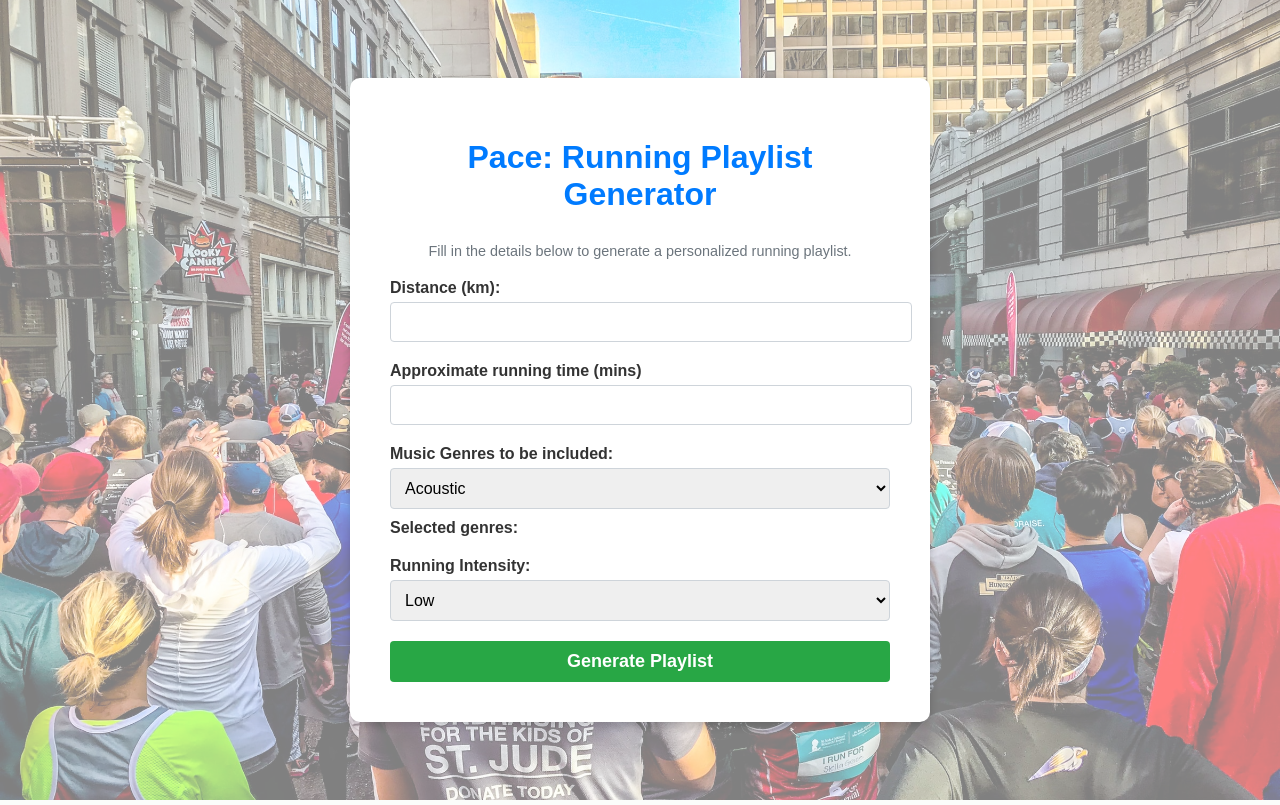
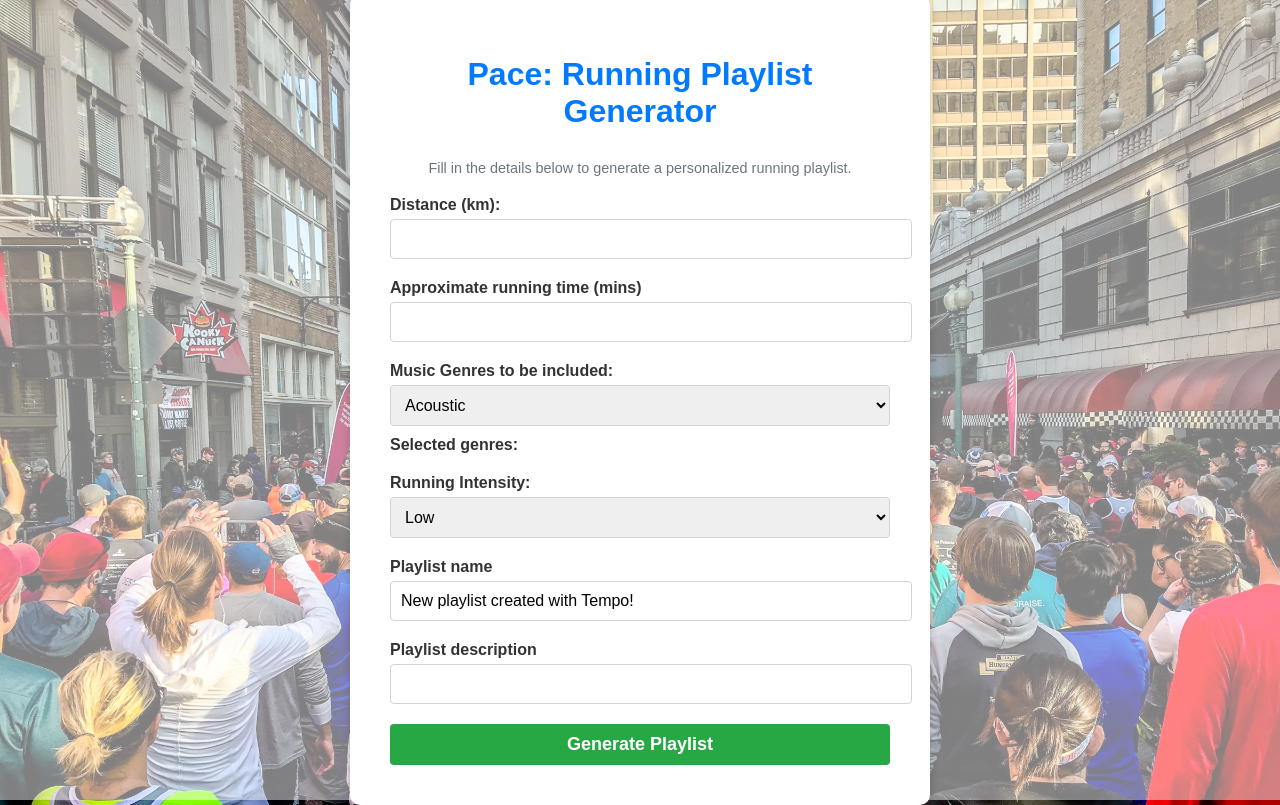
Before and after one commit to SSE-CW-Team/SSE-CW-Group-Project, a Flask app: page / in a window 1280 px wide. Run offline with Flask 3, Linux system fonts and the light colour scheme.

Commit message:
Build: playlist now has custom name and description

```diff
--- a/api/app.py
+++ b/api/app.py
@@ -84,12 +84,6 @@ def get_songs_from_database(run_length_in_minutes, genres, intensity):
 def generate():
     session.permanent = True
     global new_playlist_headers
-    new_playlist_headers = {}
-    # I've made these global since they are used in a different function
-    # Perhaps there is a better way of doing this.
-    new_playlist_headers["name"] = "Playlist that is linked to the database!"
-    new_playlist_headers["description"] = "Playlist created by Tempo!"
-    new_playlist_headers["collaborative"] = "false"
     sp_oauth = get_spotify_oauth()
     # The authorise_url is where Spotify redirects you once
     # it's finished logging you in. This should be set in our app
@@ -126,7 +120,6 @@ def create_playlist():
         sp.user_playlist_create(
             user_id,
             new_playlist_headers["name"],
-            collaborative=new_playlist_headers["collaborative"],
             description=new_playlist_headers["description"]
         )
     except Exception as e:
@@ -165,6 +158,10 @@ def fetch_songs():
     run_length = float(request.form.get("run_length"))
     genres = string_to_list(request.form.get("selectedGenres"))
     intensity = request.form.get("intensity")
+    global new_playlist_headers
+    new_playlist_headers = {}
+    new_playlist_headers["name"] = request.form.get("name")
+    new_playlist_headers["description"] = request.form.get("description")
     track_ids = get_songs_from_database(run_length, genres, intensity)
     session["track_ids"] = track_ids
     return redirect(url_for("success", _external=True))
--- a/api/templates/index.html
+++ b/api/templates/index.html
@@ -156,6 +156,14 @@
             <option value="high">High</option>
           </select>
         </div>
+        <div class="form-group">
+          <label for="name">Playlist name</label>
+          <input type="text" id="name" name="name" value="New playlist created with Tempo!">
+        </div>
+        <div class="form-group">
+          <label for="description">Playlist description</label>
+          <input type="text" id="name" name="name" value="">
+        </div>
         <input type="hidden" id="selectedGenres" name="selectedGenres" value="" />
         <button type="submit" class="main-button">Generate Playlist</button>
       </form>
```
